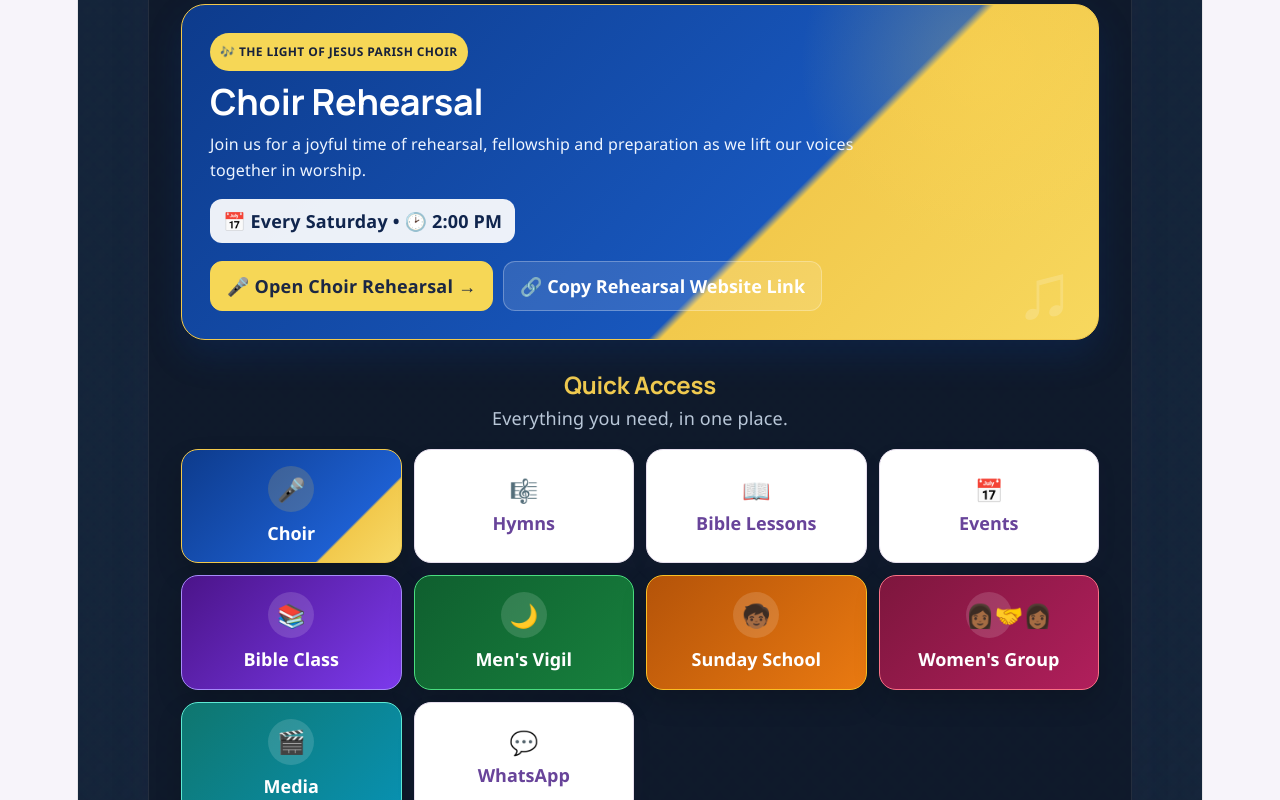
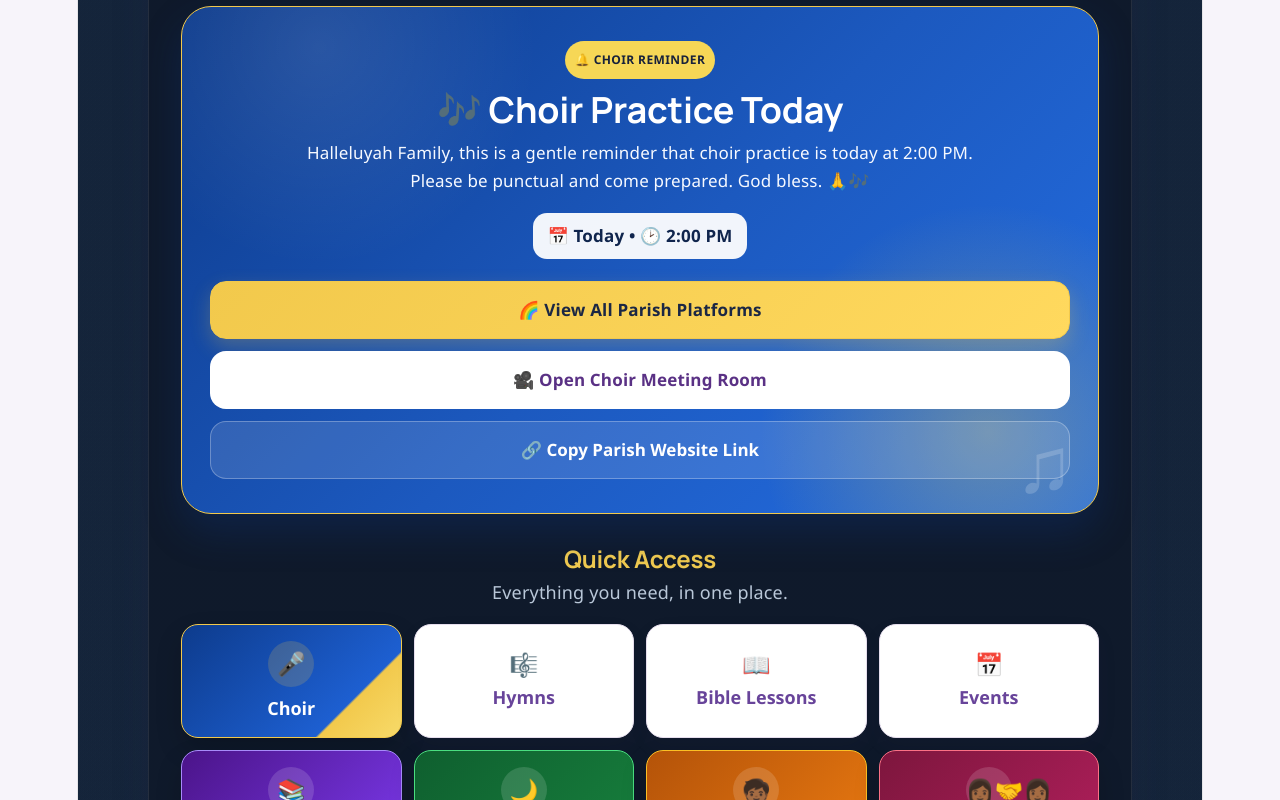
Before and after one commit to obanimistudio-star/light-of-jesus-parish-website, a React (Vite) app: page / in a window 1280 px wide. Shown: the part 1520-2320 px from the top of the page. Built offline with nearby package versions, Linux system fonts and the light colour scheme.

Commit message:
Refine choir reminder card and add parish platforms link (#10)

```diff
--- a/src/App.jsx
+++ b/src/App.jsx
@@ -113,6 +113,18 @@ function App() {
       alert("Choir rehearsal website link copied.");
     } catch {
       alert("Unable to copy the choir rehearsal website link.");
+    }
+  };
+
+  const copyParishPlatformsLink = async () => {
+    const platformsLink =
+      "https://obanimistudio-star.github.io/light-of-jesus-parish-website/#platforms";
+
+    try {
+      await navigator.clipboard.writeText(platformsLink);
+      alert("Parish platforms link copied.");
+    } catch {
+      alert("Unable to copy the parish platforms link.");
     }
   };
 
@@ -850,18 +862,19 @@ function App() {
         }
 
         .choir-rehearsal-card {
-          margin: 28px auto 0;
+          margin: 30px auto 0;
           overflow: hidden;
           position: relative;
-          padding: 28px;
+          padding: 34px 28px;
           color: #ffffff;
-          text-align: left;
+          text-align: center;
           border: 1.5px solid #f2c94c;
-          border-radius: 24px;
+          border-radius: 30px;
           background:
-            radial-gradient(circle at 88% 18%, rgba(255, 220, 89, .28), transparent 22%),
-            linear-gradient(135deg, #0d3b8c 0%, #1857bd 64%, #f2c94c 65%, #f7d85e 100%);
-          box-shadow: 0 16px 34px rgba(13, 59, 140, .24);
+            radial-gradient(circle at 88% 84%, rgba(246, 211, 72, .30), transparent 25%),
+            radial-gradient(circle at 15% 8%, rgba(255,255,255,.10), transparent 24%),
+            linear-gradient(135deg, #0d3b8c 0%, #1c59bf 52%, #246ee3 100%);
+          box-shadow: 0 18px 38px rgba(13, 59, 140, .28);
         }
 
         .choir-rehearsal-card::after {
@@ -897,50 +910,60 @@ function App() {
         }
 
         .choir-rehearsal-card p {
-          max-width: 660px;
-          margin: 0;
-          color: #eef5ff;
-          font-size: 16px;
+          max-width: 700px;
+          margin: 0 auto;
+          color: #f6f9ff;
+          font-size: 17px;
           line-height: 1.65;
         }
 
         .choir-rehearsal-time {
           display: inline-flex;
           gap: 8px;
-          margin-top: 15px;
-          padding: 9px 13px;
+          margin-top: 18px;
+          padding: 10px 15px;
           color: #10254d;
-          background: rgba(255,255,255,.92);
-          border-radius: 12px;
+          background: rgba(255,255,255,.94);
+          border-radius: 14px;
+          font-size: 17px;
           font-weight: 900;
         }
 
         .choir-rehearsal-actions {
-          display: flex;
-          gap: 10px;
-          flex-wrap: wrap;
-          margin-top: 18px;
+          display: grid;
+          grid-template-columns: 1fr;
+          gap: 12px;
+          margin-top: 22px;
           position: relative;
           z-index: 1;
         }
 
         .choir-rehearsal-link,
-        .choir-rehearsal-copy {
+        .choir-rehearsal-copy,
+        .choir-platform-link {
           display: inline-flex;
           align-items: center;
           justify-content: center;
-          min-height: 46px;
-          padding: 11px 16px;
-          border-radius: 12px;
+          min-height: 58px;
+          padding: 14px 18px;
+          border-radius: 16px;
+          font-size: 17px;
           font-weight: 900;
           text-decoration: none;
           cursor: pointer;
         }
 
+        .choir-platform-link {
+          color: #1b2744;
+          background: linear-gradient(135deg, #f2c94c, #ffd95e);
+          border: 1px solid #f2c94c;
+          box-shadow: 0 8px 20px rgba(242,201,76,.24);
+        }
+
         .choir-rehearsal-link {
-          color: #1b2744;
-          background: #f6d756;
-          border: 1px solid #f6d756;
+          color: #5a3185;
+          background: #ffffff;
+          border: 1px solid rgba(255,255,255,.94);
         }
 
         .choir-rehearsal-copy {
@@ -950,7 +973,8 @@ function App() {
         }
 
         .choir-rehearsal-link:hover,
-        .choir-rehearsal-copy:hover {
+        .choir-rehearsal-copy:hover,
+        .choir-platform-link:hover {
           transform: translateY(-1px);
         }
 
@@ -2432,21 +2456,33 @@ function App() {
 
             <div className="choir-rehearsal-card">
               <span className="choir-rehearsal-eyebrow">
-                🎶 The Light of Jesus Parish Choir
+                🔔 Choir Reminder
               </span>
 
-              <h2>Choir Rehearsal</h2>
+              <h2>🎶 Choir Practice Today</h2>
 
               <p>
-                Join us for a joyful time of rehearsal, fellowship and
-                preparation as we lift our voices together in worship.
+                Halleluyah Family, this is a gentle reminder that choir
+                practice is today at 2:00 PM. Please be punctual and come
+                prepared. God bless. 🙏🎶
               </p>
 
               <div className="choir-rehearsal-time">
-                📅 Every Saturday • 🕑 2:00 PM
+                📅 Today • 🕑 2:00 PM
               </div>
 
               <div className="choir-rehearsal-actions">
+                <a
+                  className="choir-platform-link"
+                  href="#platforms"
+                  onClick={(event) => {
+                    event.preventDefault();
+                    scrollToSection("platforms");
+                  }}
+                >
+                  🌈 View All Parish Platforms
+                </a>
+
                 <a
                   className="choir-rehearsal-link"
                   href="#meeting"
@@ -2455,20 +2491,20 @@ function App() {
                     scrollToSection("meeting");
                   }}
                 >
-                  🎤 Open Choir Rehearsal →
+                  🎥 Open Choir Meeting Room
                 </a>
 
                 <button
                   type="button"
                   className="choir-rehearsal-copy"
-                  onClick={copyRehearsalWebsiteLink}
+                  onClick={copyParishPlatformsLink}
                 >
-                  🔗 Copy Rehearsal Website Link
+                  🔗 Copy Parish Website Link
                 </button>
               </div>
             </div>
 
-            <div className="quick-access">
+            <div id="platforms" className="quick-access">
               <h2>Quick Access</h2>
 
               <p>
```
